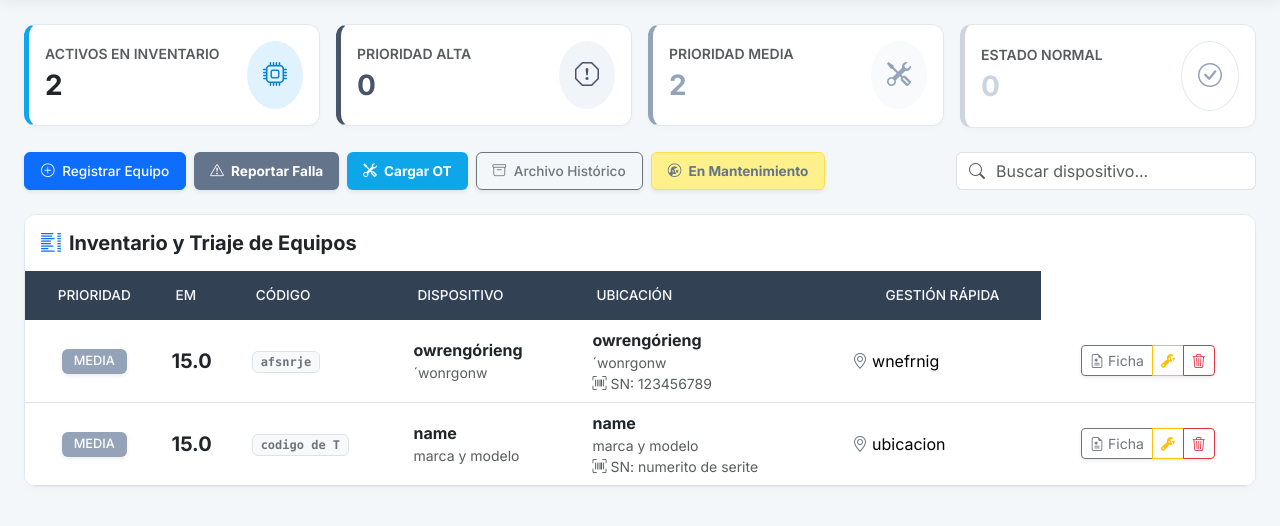
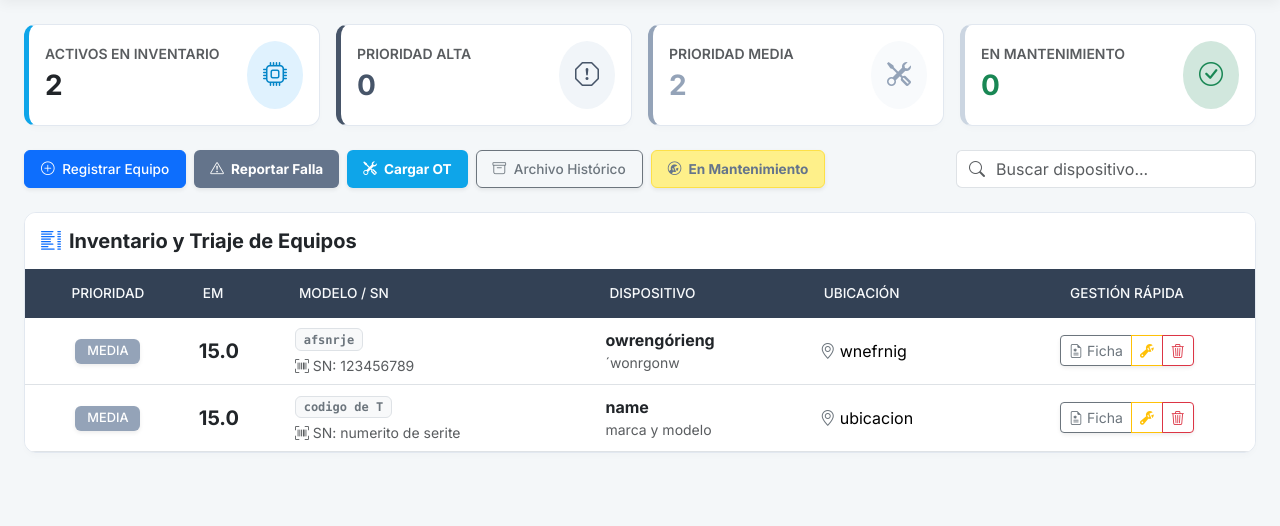
Before and after one commit to Pauligk/Proyecto-Taller-de-bioingenieria, a Flask app: page / in a window 1280 px wide. Shown: the part 71-597 px from the top of the page. Run offline with Flask 3, Linux system fonts and the light colour scheme; data comes from the database, SQL or seed files in the repository; both versions use the stored data as it was after the commit; data that the repository does not hold is empty.

Commit message:
Arreglar tablas, contador de eq mantenimiento

```diff
--- a/app.py
+++ b/app.py
@@ -9,7 +9,8 @@ app = Flask(__name__)
 def panel_principal():
     filas = obtener_equipos()
     equipos = procesar_triaje_equipos(filas)
-    return render_template("index.html", equipos=equipos)
+    cantidad_mantenimiento = len(obtener_equipos_mantenimiento())
+    return render_template("index.html", equipos=equipos, cantidad_mantenimiento=cantidad_mantenimiento)
 
 @app.route("/agregar_equipo", methods=["POST"])
 def agregar_equipo():
@@ -123,11 +124,19 @@ def equipos_en_mantenimiento():
 
     # 2. Enviamos esos datos a una nueva pantalla visual
     return render_template("mantenimiento.html", equipos=filas_mantenimiento)
+
+
+
+
+
 @app.route("/equipo/<int:id>/restaurar_activo")
 def restaurar_activo(id):
     restaurar_equipo_activo(id)
     return redirect(url_for("equipos_en_mantenimiento"))
 
+
+
+
 if __name__ == "__main__":
     inicializar_base_de_datos()
     app.run(debug=True)
--- a/templates/detalle.html
+++ b/templates/detalle.html
@@ -36,9 +36,13 @@
             <div class="card p-4 h-100 border-top border-4 border-primary">
                 <h5 class="fw-bold text-dark mb-4"><i class="bi bi-info-circle me-2"></i>Ficha Técnica</h5>
 
+
                 <div class="mb-3">
                     <small class="text-muted d-block fw-semibold">CÓDIGO DE TRAZABILIDAD</small>
                     <span class="fs-5 font-monospace bg-light px-2 py-1 border rounded">{{ equipo.codigo_trazabilidad }}</span>
+
+                    <!-- Nuevo elemento: Número de Serie -->
+                    <div class="text-muted small mt-2"><i class="bi bi-upc-scan me-1"></i>SN: {{ equipo.numero_serie }}</div>
                 </div>
 
                 <div class="mb-3">
--- a/templates/index.html
+++ b/templates/index.html
@@ -108,16 +108,20 @@
             </div>
         </div>
         <div class="col-md-3">
-            <div class="card stat-card stat-success p-3">
-                <div class="d-flex justify-content-between align-items-center">
-                    <div>
-                        <div class="text-muted small fw-semibold">ESTADO NORMAL</div>
-                        <div class="fs-3 fw-bold" style="color: #cbd5e1;">{{ equipos|selectattr('prioridad', 'equalto', 'BAJA')|list|length }}</div>
+        <div class="card stat-card stat-success p-3">
+            <div class="d-flex justify-content-between align-items-center">
+                <div>
+                    <div class="text-muted small fw-semibold">EN MANTENIMIENTO</div>
+                    <div class="fs-3 fw-bold text-success">
+                        {{cantidad_mantenimiento}}
                     </div>
-                    <div class="icon-success p-3 rounded-circle"><i class="bi bi-check-circle fs-4"></i></div>
+                </div>
+                <div class="bg-success-subtle text-success p-3 rounded-circle">
+                    <i class="bi bi-check-circle fs-4"></i>
                 </div>
             </div>
         </div>
+    </div>
     </div>
 
     <!-- Controles (Buscador y Botones Generales) -->
@@ -204,12 +208,12 @@
         </div>
 
         <div class="table-responsive">
-            <table class="table table-hover align-middle mb-0" id="tablaEquipos">
+          <table class="table table-hover align-middle mb-0" id="tablaEquipos">
                 <thead>
                     <tr>
                         <th class="text-center">Prioridad</th>
                         <th>EM</th>
-                        <th>Código</th>
+                        <th>Modelo / SN</th>
                         <th>Dispositivo</th>
                         <th>Ubicación</th>
                         <th class="text-center">Gestión Rápida</th>
@@ -218,34 +222,38 @@
                 <tbody>
                     {% for eq in equipos %}
                     <tr>
+                        <!-- 1. Prioridad -->
                         <td class="text-center">
                             <span class="badge bg-{{ eq.color_badge }} badge-priority shadow-sm">{{ eq.prioridad }}</span>
                         </td>
+                        <!-- 2. EM -->
                         <td>
                             <span class="fs-5 fw-bold text-dark">{{ "%.1f"|format(eq.indice_em) }}</span>
                         </td>
-                        <td><span class="badge bg-light text-secondary font-monospace border">{{ eq.codigo_trazabilidad }}</span></td>
+                        <!-- 3. Código y Número de Serie -->
+                        <td>
+                            <span class="badge bg-light text-secondary font-monospace border">{{ eq.codigo_trazabilidad }}</span>
+                            <!-- Se asume que la variable del nro de serie es eq.nro_serie. Cámbiala si tu modelo usa otro nombre -->
+                            <div class="small text-muted mt-1"><i class="bi bi-upc-scan"></i> SN: {{ eq.numero_serie }}</div>
+                        </td>
+                        <!-- 4. Dispositivo -->
                         <td>
                             <div class="fw-bold text-dark">{{ eq.nombre }}</div>
                             <div class="text-muted small">{{ eq.marca }}</div>
                         </td>
-                        <td>
-                            <div class="fw-bold text-dark">{{ eq.nombre }}</div>
-                            <div class="text-muted small">{{ eq.marca }}</div>
-                            <!-- NUEVA LÍNEA PARA MOSTRAR EL NÚMERO DE SERIE -->
-                            <div class="text-muted small"><i class="bi bi-upc-scan me-1"></i>SN: {{ eq.numero_serie or 'S/N' }}</div>
-                        </td>
+                        <!-- 5. Ubicación -->
                         <td><i class="bi bi-geo-alt text-secondary me-1"></i>{{ eq.ubicacion }}</td>
+                        <!-- 6. Gestión Rápida (Todos los botones agrupados en un solo <td>) -->
                         <td class="text-center">
-                            <!-- Botones de Acción Individuales (Sobrios) -->
                             <div class="btn-group shadow-sm" role="group">
                                 <a href="/equipo/{{ eq.id }}" class="btn btn-outline-secondary btn-sm" title="Historia Clínica">
                                     <i class="bi bi-file-earmark-medical"></i> Ficha
                                 </a>
+                                <!--  botón de mantenimiento  -->
+
                                 <a href="/equipo/{{ eq.id }}/enviar_mantenimiento" class="btn btn-outline-warning btn-sm" title="Enviar a Mantenimiento">
                                     <i class="bi bi-wrench-adjustable"></i>
                                 </a>
-                                <!-- El botón de eliminar se mantiene rojo sutil por cuestiones de seguridad -->
                                 <a href="/eliminar/{{ eq.id }}" class="btn btn-outline-danger btn-sm" onclick="return confirm('¿Confirma la baja del activo?');" title="Dar de Baja">
                                     <i class="bi bi-trash3"></i>
                                 </a>
```
Also changed, not shown: templates/mantenimiento.html (+15 -12 lines), cmms_hospital.db.
